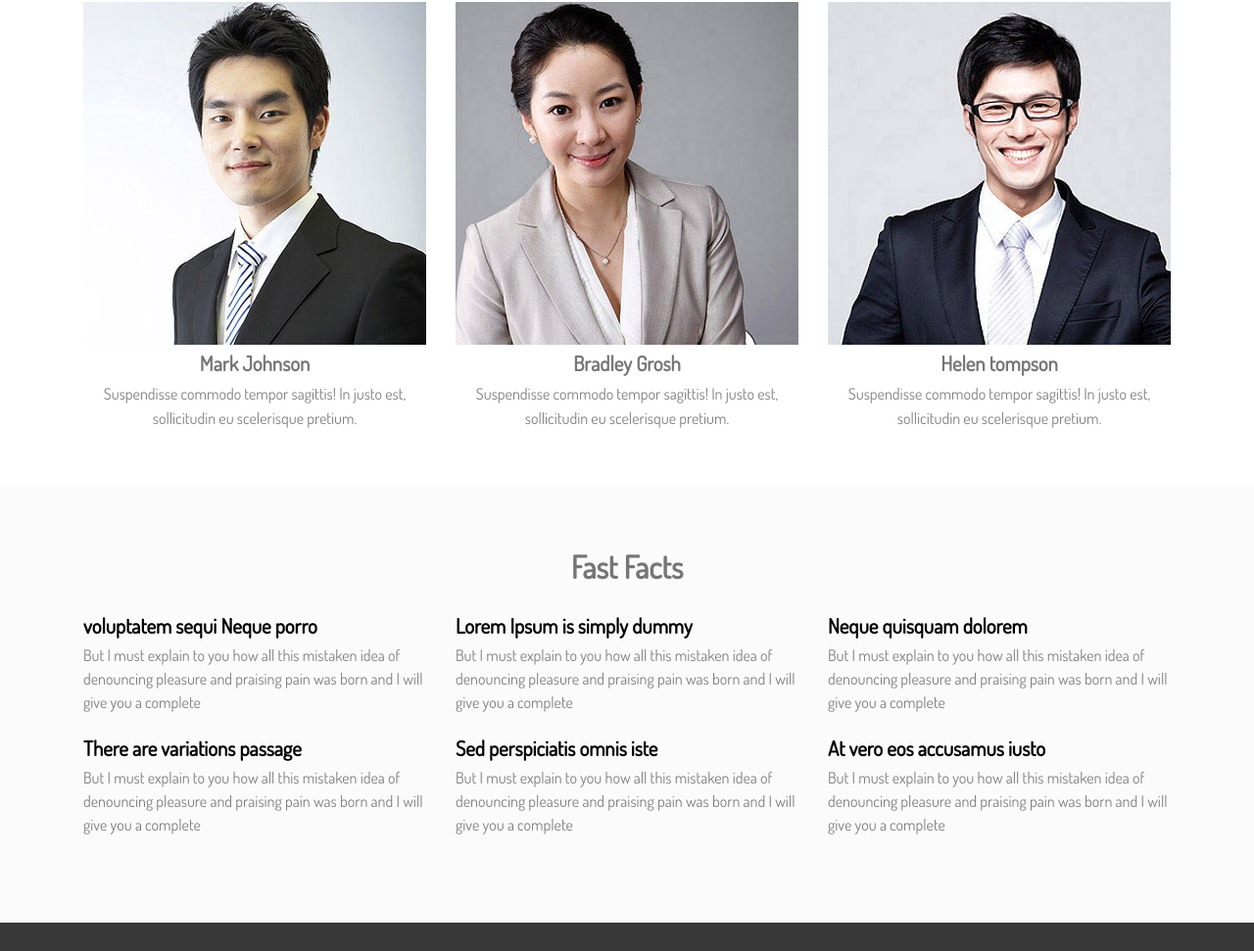
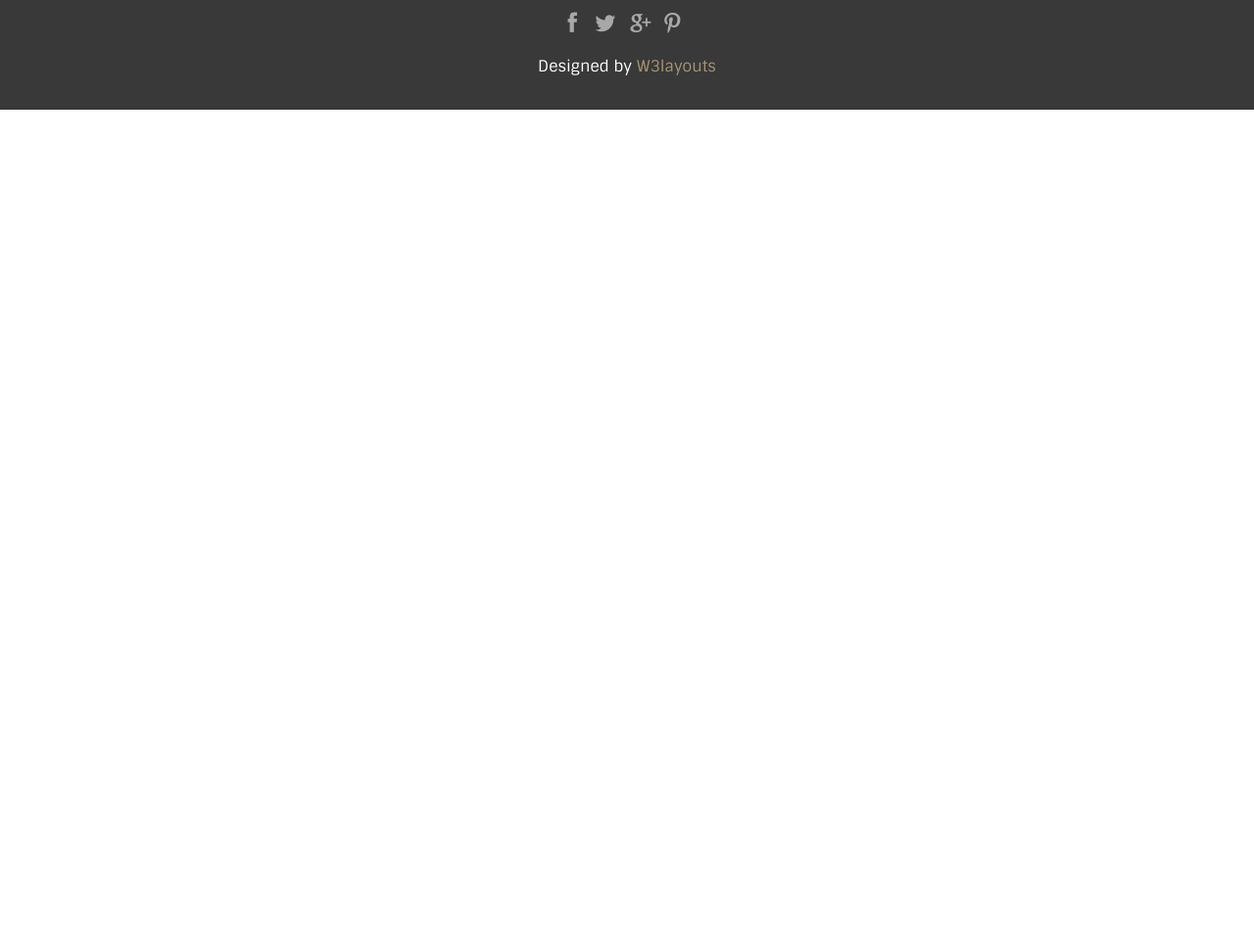
Before and after one commit to embedded-code/embedded-code.github.io, a plain HTML site: page about.html in a window 1280 px wide. Shown: the part 740-1711 px from the top of the page at 98% size. After the commit the page ends 852 px from the top, so only its background shows below. Drawn offline with nearby package versions, Linux system fonts and the light colour scheme.

Commit message:
Changed about

```diff
--- a/about.html
+++ b/about.html
@@ -99,75 +99,8 @@ License URL: http://creativecommons.org/licenses/by/3.0/
 			</div>
 	 </div>
 </div>
-	<div class="team-mem">
-		<div class="container">
-			   <div class="team-main">
-					<h3>Our Team</h3>
-					<div class="team-top">
-						<div class="col-md-4 team-top-left">
-							<img src="images/t1.jpg" src="">
-							<div class="team-details">
-								<h4>Mark Johnson</h4>
-								<P>Suspendisse commodo tempor sagittis! In justo est, sollicitudin eu scelerisque pretium.</P>
-							</div>
-						</div>
-						<div class="col-md-4 team-top-left">
-							<img src="images/t2.jpg" src="">
-							<div class="team-details">
-								<h4>Bradley Grosh</h4>
-								<P>Suspendisse commodo tempor sagittis! In justo est, sollicitudin eu scelerisque pretium.</P>
-							</div>
-						</div>
-						<div class="col-md-4 team-top-left">
-							<img src="images/t3.jpg" src="">
-							<div class="team-details">
-								<h4>Helen tompson</h4>
-								<P>Suspendisse commodo tempor sagittis! In justo est, sollicitudin eu scelerisque pretium.</P>
-							</div>
-						</div>
-					<div class="clearfix"> </div>
-				</div>
-			</div>
-	  </div>
-</div>
-<div class="facts">
-	  <div class="container">
-	  	<h3>Fast Facts</h3>
-	  	<div class="facts-main">
-	  		<div class="col-md-4 fact-grid">
-	  			<div class="fact-top">
-		  				<h4>voluptatem sequi Neque porro</h4>
-		  				<p>But I must explain to you how all this mistaken idea of denouncing pleasure and praising pain was born and I will give you a complete</p>
-	  			 </div>
-	  			 <div class="fact-top">
-		  				<h4>There are variations passage</h4>
-		  				<p>But I must explain to you how all this mistaken idea of denouncing pleasure and praising pain was born and I will give you a complete</p>
-	  			 </div>
-	  		</div>
-	  		<div class="col-md-4 fact-grid">
-	  			<div class="fact-top">
-		  				<h4>Lorem Ipsum is simply dummy</h4>
-		  				<p>But I must explain to you how all this mistaken idea of denouncing pleasure and praising pain was born and I will give you a complete</p>
-	  			 </div>
-	  			 <div class="fact-top">
-		  				<h4>Sed perspiciatis omnis iste</h4>
-		  				<p>But I must explain to you how all this mistaken idea of denouncing pleasure and praising pain was born and I will give you a complete</p>
-	  			 </div>
-	  		</div>
-	  		<div class="col-md-4 fact-grid">
-	  			<div class="fact-top">
-		  				<h4> Neque quisquam dolorem</h4>
-		  				<p>But I must explain to you how all this mistaken idea of denouncing pleasure and praising pain was born and I will give you a complete</p>
-	  			   </div>
-	  			 <div class="fact-top">
-		  				<h4>At vero eos accusamus iusto</h4>
-		  				<p>But I must explain to you how all this mistaken idea of denouncing pleasure and praising pain was born and I will give you a complete</p>
-	  			   </div>
-	  			 </div>
-	  		</div>
-	  	<div class="clearfix"> </div>
-	  </div>
-   </div>
+
+
 <!--end-team-->
 <!--footer star here-->
 <div class="footer">
```
